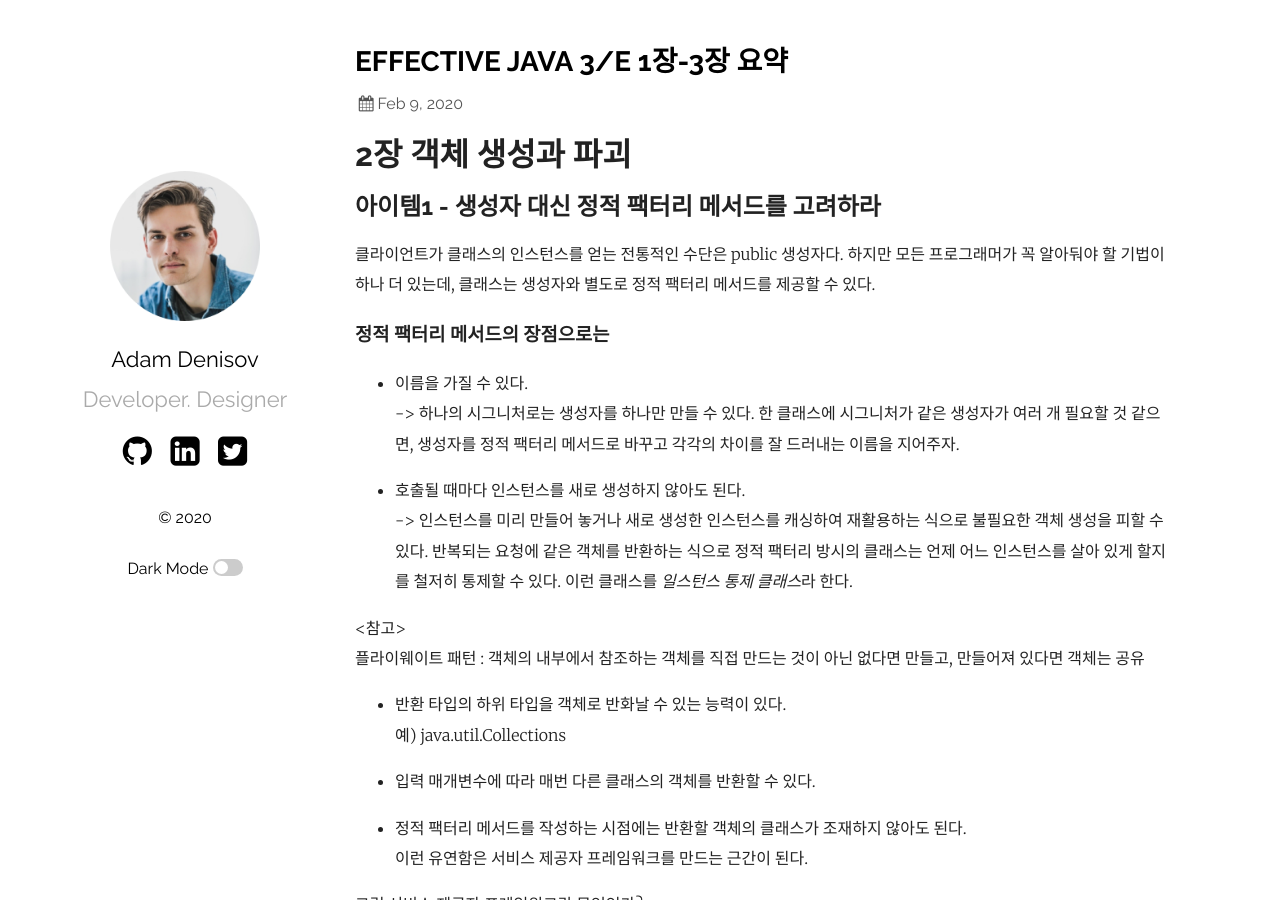
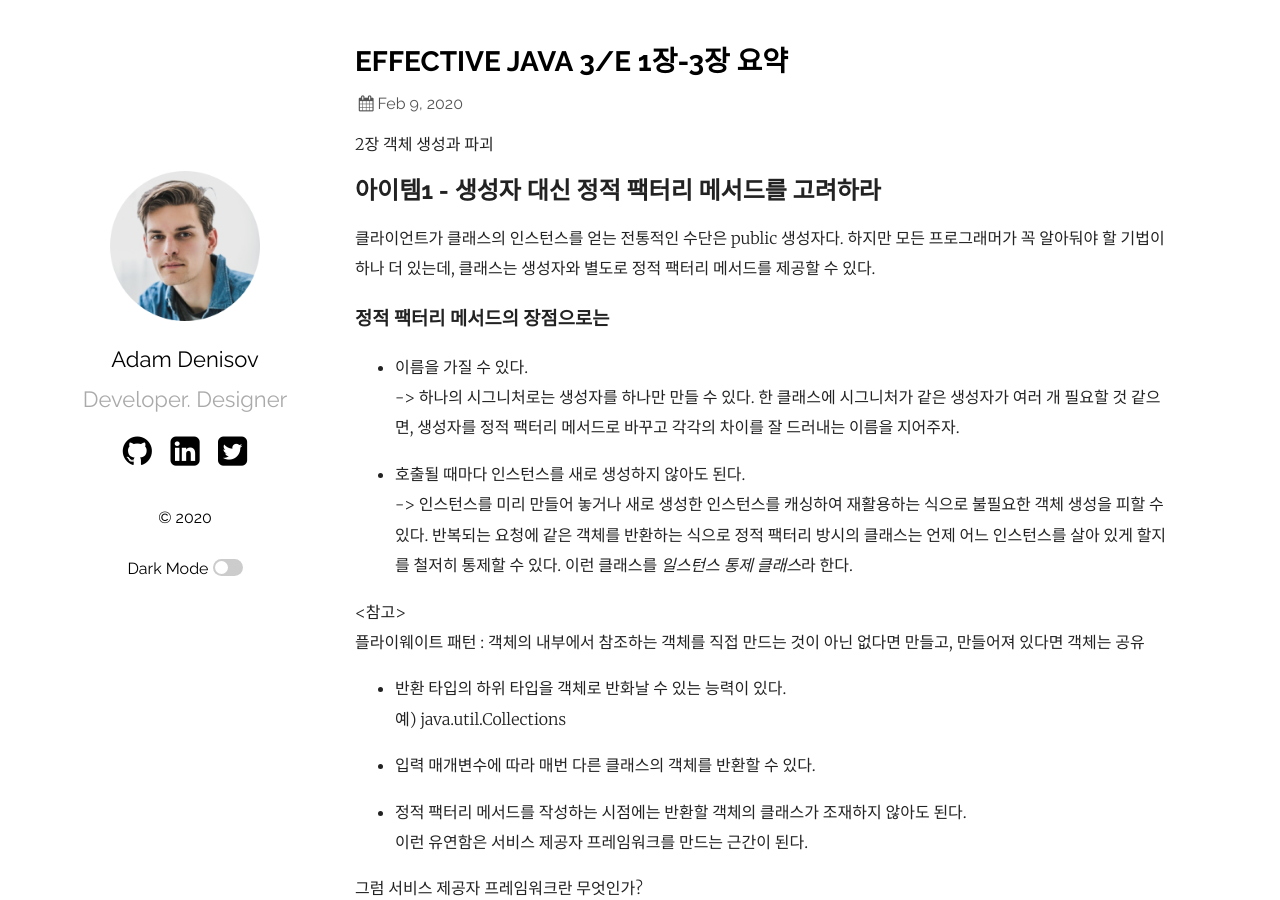
Before and after one commit to ppyong/ppyong.github.io, a Jekyll site: the page built from _posts/2020-02-09-effective-java-item1~14.md, in a window 1280 px wide and 900 px high. Built offline with Jekyll 4.4.1, drawn with Linux system fonts in a browser that asks for light colours.

```diff
--- a/_posts/2020-02-09-effective-java-item1~14.md
+++ b/_posts/2020-02-09-effective-java-item1~14.md
@@ -4,7 +4,7 @@ title: EFFECTIVE JAVA 3/E 1장-3장 요약
 image: /img/hello_world.jpeg
 ---
 
-# 2장 객체 생성과 파괴
+2장 객체 생성과 파괴
 
 ## 아이템1 - 생성자 대신 정적 팩터리 메서드를 고려하라
 
@@ -172,7 +172,7 @@ static void copy(String src, String dst) throw IOException {
 
 <hr>
 
-# 3장 모든 객체의 공통 메서드
+3장 모든 객체의 공통 메서드
 
 ## 아이템10 - equals는 일반 규약을 지켜 재정의하라
 
```
